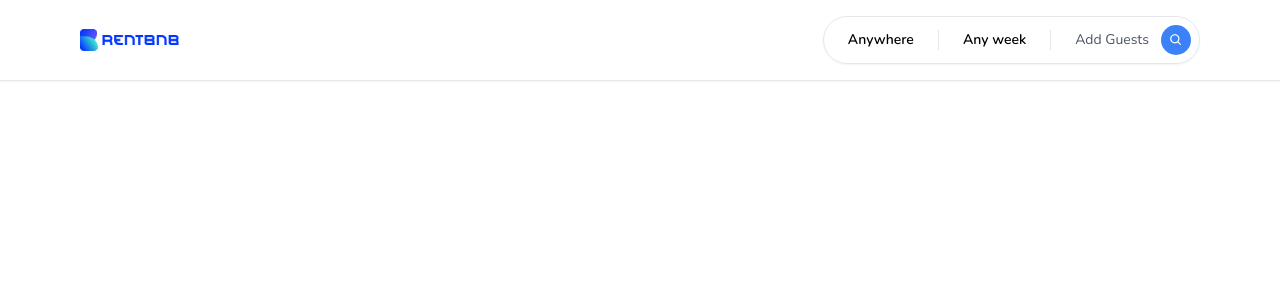
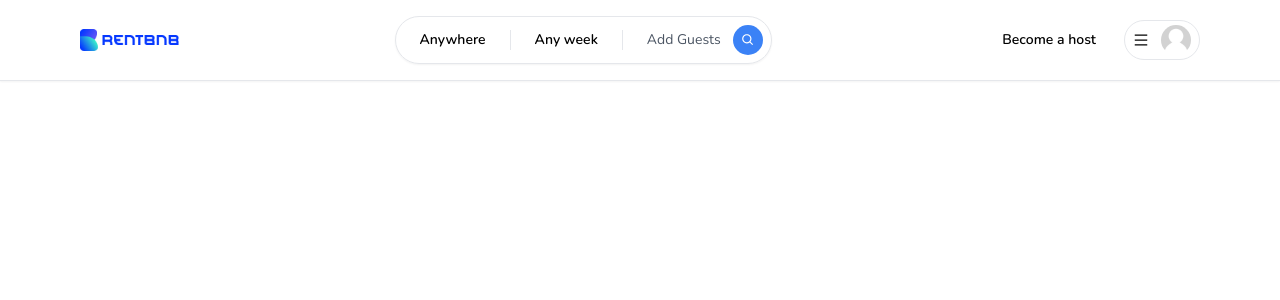
Before and after one commit to joy-ahmed/rentbnb, a Next.js app: page / in a window 1280 px wide. Shown: the top 300 px of the page. Built offline with nearby package versions, Linux system fonts and the light colour scheme.

Commit message:
added avatar and more

```diff
--- /dev/null
+++ b/app/components/Avatar.tsx
@@ -0,0 +1,11 @@
+'use client'
+
+import Image from "next/image"
+
+const Avatar = () => {
+  return (
+    <Image className="rounded-full" height='30' width='30' alt="Avatar" src={'/images/placeholder.jpg'} />
+  )
+}
+
+export default Avatar
--- a/app/components/navbar/Logo.tsx
+++ b/app/components/navbar/Logo.tsx
@@ -3,7 +3,7 @@ import { useRouter } from "next/navigation"
 
 const Logo = () => {
   return (
-    <Image alt="logo" className="hidden md:block cursor-pointer" height='100' width='100' src='/images/brand.png' />
+    <Image alt="logo" className="hidden md:block cursor-pointer" height='100' width='100' src={'/images/brand.png'} />
   )
 }
 
--- a/app/components/navbar/Navbar.tsx
+++ b/app/components/navbar/Navbar.tsx
@@ -1,6 +1,7 @@
 import Container from "../Container"
 import Logo from "./Logo"
 import Search from "./Search"
+import UserMenu from "./UserMenu"
 
 
 const Navbar = () => {
@@ -11,6 +12,7 @@ const Navbar = () => {
           <div className="flex justify-between items-center gap-3 flex-row md:gap-0">
             <Logo />
             <Search />
+            <UserMenu />
           </div>
         </Container>
       </div>
--- /dev/null
+++ b/app/components/navbar/UserMenu.tsx
@@ -0,0 +1,24 @@
+'use client'
+
+import {AiOutlineMenu} from "react-icons/ai"
+import Avatar from "../Avatar"
+
+const UserMenu = () => {
+  return (
+    <div className='relative'>
+      <div className="flex flex-row items-center gap-3">
+        <div onClick={() => console.log('clicked')} className='hidden md:block text-sm font-semibold py-3 px-4 rounded-full hover:bg-neutral-100 transition cursor-pointer'>
+          Become a host
+        </div>
+        <div onClick={() => console.log('clicked')} className='p-4 md:py-1 md:px-2 border-[1px] border-neutral-20 rounded-full flex flex-row items-center gap-3 cursor-pointer hover:shadow-md transition'>
+          <AiOutlineMenu />
+          <div className="hideen md:block">
+            <Avatar />
+          </div>
+        </div>
+      </div>
+    </div>
+  )
+}
+
+export default UserMenu
```
Also changed, not shown: public/Images/placeholder.jpg (added).
